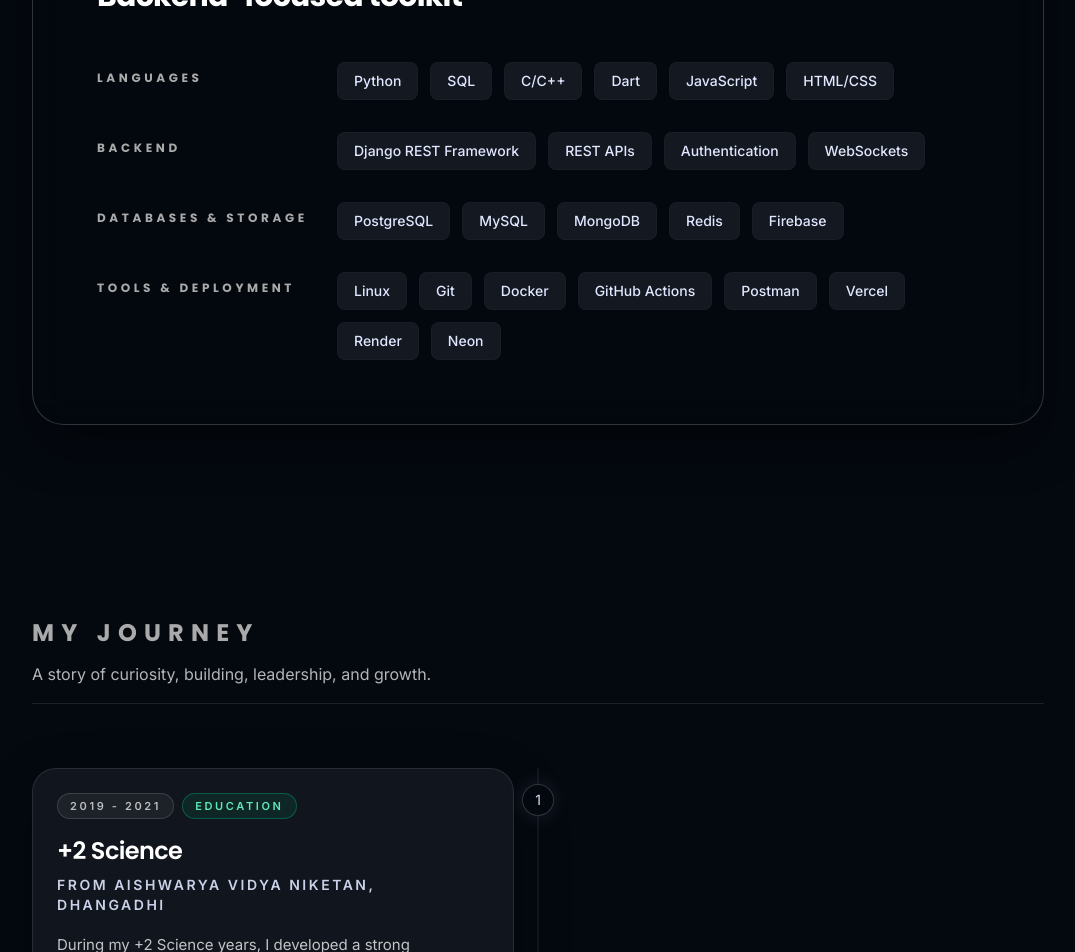
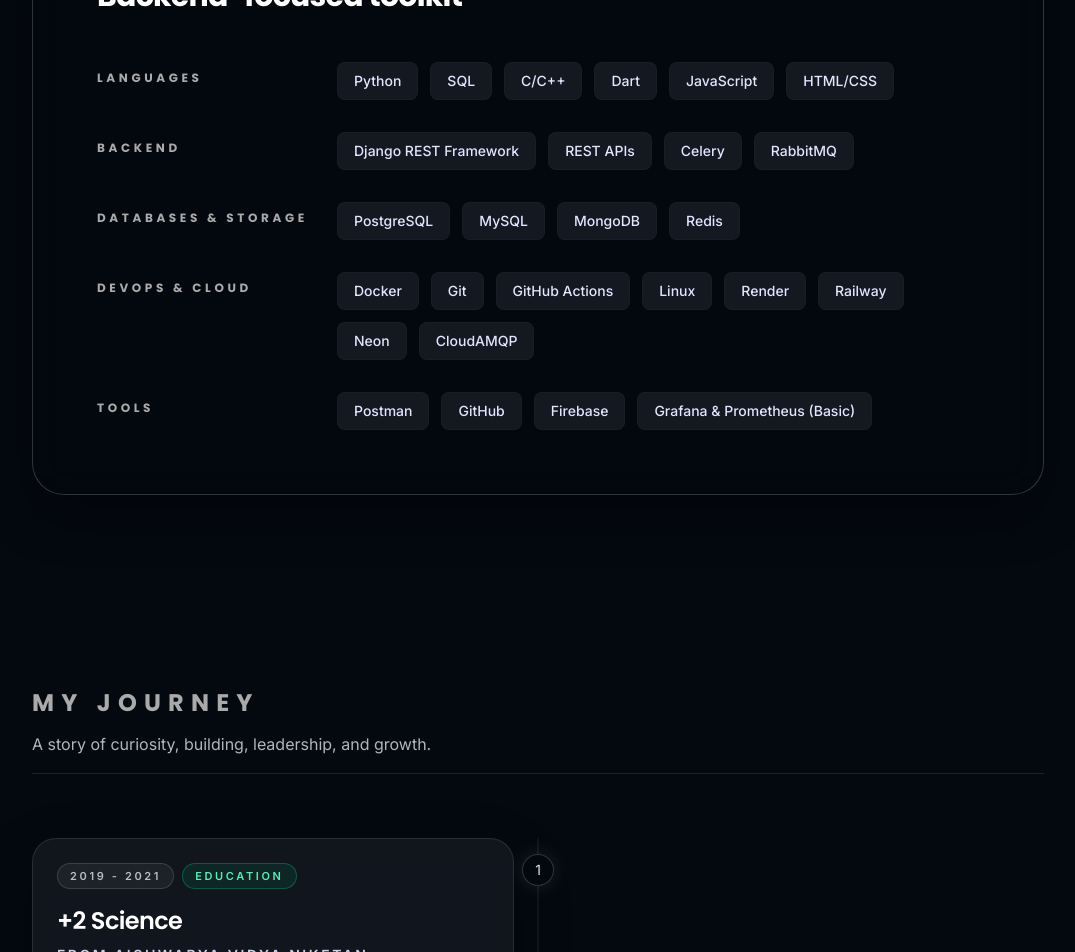
Before and after one commit to Upendra48/Upendra-Portfolio, a React (Vite) app: page / in a window 1280 px wide. Shown: the part 1760-2712 px from the top of the page, without its empty margins (132-1207 px from the left). Built offline with nearby package versions, Linux system fonts and the light colour scheme.

Commit message:
update: add new project and skills

```diff
--- a/src/sections/About.tsx
+++ b/src/sections/About.tsx
@@ -26,25 +26,35 @@
       items: [
         "Django REST Framework",
         "REST APIs",
-        "Authentication",
-        "WebSockets",
+        "Celery",
+        "RabbitMQ",
       ],
     },
     {
       category: "Databases & Storage",
-      items: ["PostgreSQL", "MySQL", "MongoDB", "Redis", "Firebase"],
+      items: ["PostgreSQL", "MySQL", "MongoDB", "Redis"],
     },
     {
-      category: "Tools & Deployment",
+      category: "DevOps & Cloud",
       items: [
+        "Docker",
+        "Git",
+        "GitHub Actions",
         "Linux",
-        "Git",
-        "Docker",
-        "GitHub Actions",
+        "Render",
+        "Railway",
+        "Neon",
+        "CloudAMQP",
+      ]
+    },
+    {
+      category: "Tools",
+      items: [
         "Postman",
-        "Vercel",
-        "Render",
-        "Neon",
+        "GitHub",
+        "Firebase",
+        "Grafana & Prometheus (Basic)",
+
       ],
     },
   ];
--- a/src/sections/Experience.tsx
+++ b/src/sections/Experience.tsx
@@ -16,7 +16,7 @@
     id: "schooling",
     year: "2019 - 2021",
     title: "+2 Science",
-    subtitle: "From Aishwarya Vidya Niketan, Dhangadhi",
+    subtitle: "From Aishwarya Vidya Niketan, Dhangadhi (GPA: 3.25)",
     story:
       "During my +2 Science years, I developed a strong foundation in physics, chemistry, and mathematics. I also explored my interest in robotics and electronics through team projects, which sparked my passion for technology and innovation.",
     category: "Education",
@@ -29,7 +29,7 @@
     id: "bachelor",
     year: "May 2022 - May 2026",
     title: "Bachelor of Electronics, Communication and Information Engineering",
-    subtitle: "From Institute of Engineering, Pashchimanchal Campus",
+    subtitle: "From Institute of Engineering, Pashchimanchal Campus (71.37% Approx.)",
     story:
       "I started shaping my path around technology, communication systems, and engineering problem solving. The focus shifted from just learning concepts to applying them in real-world contexts.",
     category: "Education",
--- a/src/sections/Showcase.tsx
+++ b/src/sections/Showcase.tsx
@@ -7,6 +7,7 @@
 import signLanguageGloveImage from "../assets/images/sign_glove.jpg";
 import emergencyResponseImage from "../assets/images/response_system.jpg";
 import voterDataScraperImage from "../assets/images/voter_data_scraper.png";
+import paymentRetryEngineImage from "../assets/images/payment-retry-engine.png"
 
 interface Project {
   id: number;
@@ -21,6 +22,24 @@
 
 const projects: Project[] = [
   {
+        id: 1,
+    name: "Payment Retry Engine",
+    description:
+"A production-inspired backend system built with Django REST Framework that simulates how modern payment platforms process transactions, prevent duplicate payments, automatically retry failed payments, expose operational metrics, and provide API observability. This project demonstrates backend engineering concepts commonly used in fintech systems, including idempotency, asynchronous task processing, retry strategies, monitoring, scheduling, REST API design, and containerized deployment.",  stack: [
+      "Django REST Framework",
+      "Neon PostreSQL",
+      "Celery",
+      "RabbitMQ",
+      "Prometheus",
+      "Docker",
+    ],
+    image: paymentRetryEngineImage,
+    video: null,
+    github: "https://github.com/Upendra48/payment-retry-engine",
+    live: "https://payment-retry-engine-web.onrender.com/",
+  },
+  {
+
     id: 1,
     name: "Sankalan",
     description:
```
Also changed, not shown: src/assets/images/payment-retry-engine.png (added).
